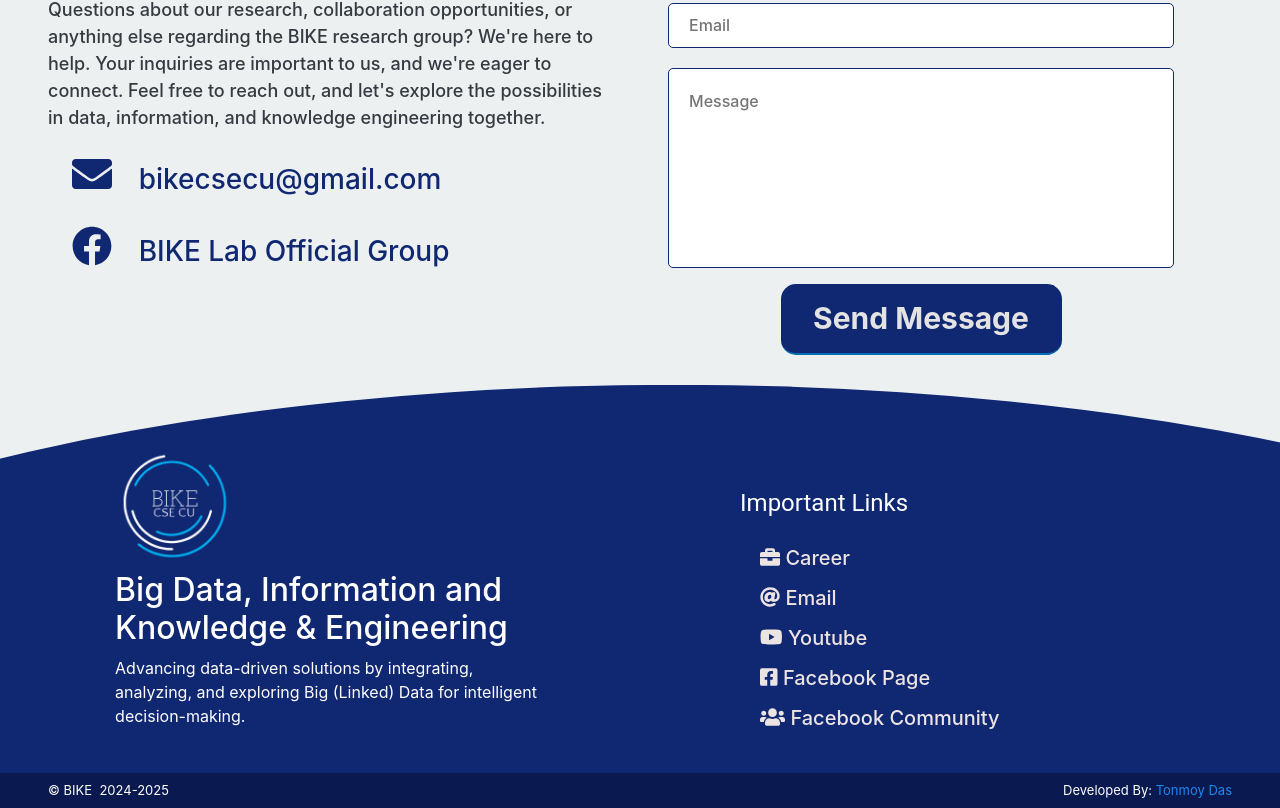
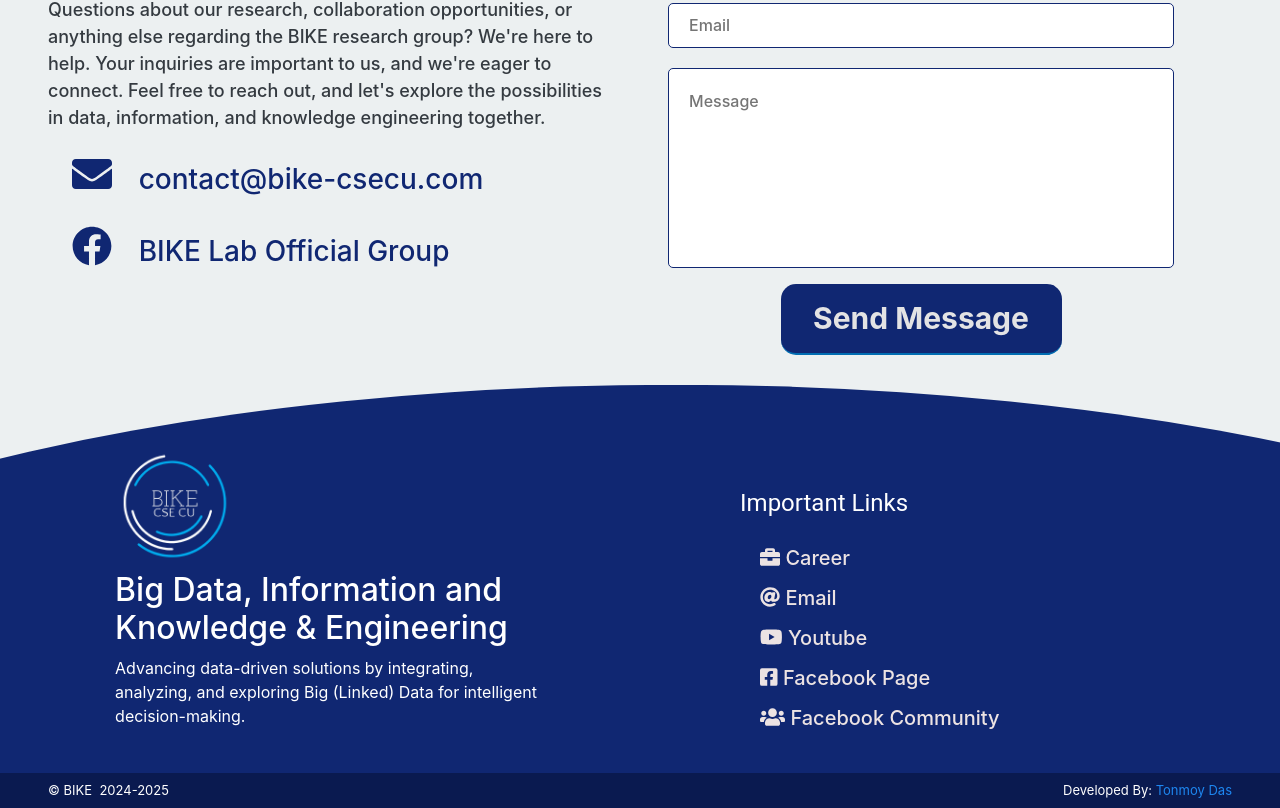
Before and after one commit to Brainless-Loco/bike-portfolio, a React (Create React App) app: page / in a window 1280 px wide. Shown: the part 3589-4397 px from the top of the page. Built offline with nearby package versions, Linux system fonts and the light colour scheme; no server answers; the database is empty.

Commit message:
Mail updated

```diff
--- a/src/Components/Footer/Footer.js
+++ b/src/Components/Footer/Footer.js
@@ -20,10 +20,10 @@ const Footer = () => {
                     <Link to="/Vacancies" className="footerLinks" target="_blank" rel="noopener noreferrer">
                         <i className="fas fa-briefcase"></i> Career
                     </Link>
-                    <Link to="mailto::bikecsecu@gmail.com" className="footerLinks" target="_blank" rel="noopener noreferrer"><i className="fas fa-at"></i> Email</Link>
+                    <Link to="mailto::contact@bike-csecu.com" className="footerLinks" target="_blank" rel="noopener noreferrer"><i className="fas fa-at"></i> Email</Link>
                     <Link to="https://www.youtube.com/channel/UCFHW8AK9v-5A51AMmcqeHnA" className="footerLinks" target="_blank" rel="noopener noreferrer"><i className="fab fa-youtube"></i> Youtube</Link>
-                    <Link to="http://" className="footerLinks" target="_blank" rel="noopener noreferrer"><i className="fab fa-facebook-square"></i> Facebook Page</Link>
-                    <Link to="http://" className="footerLinks" target="_blank" rel="noopener noreferrer"><i className="fas fa-users"></i> Facebook Community</Link>
+                    <Link to="https://www.facebook.com/groups/498871573515526" className="footerLinks" target="_blank" rel="noopener noreferrer"><i className="fab fa-facebook-square"></i> Facebook Page</Link>
+                    <Link to="https://www.facebook.com/groups/498871573515526" className="footerLinks" target="_blank" rel="noopener noreferrer"><i className="fas fa-users"></i> Facebook Community</Link>
                 </Box>
             </Box>
         </Box>
--- a/src/Components/Home/ContactUs/ContactUs.js
+++ b/src/Components/Home/ContactUs/ContactUs.js
@@ -50,9 +50,9 @@ const ContactUs = () => {
                     Questions about our research, collaboration opportunities, or anything else regarding the BIKE research group? We're here to help. Your inquiries are important to us, and we're eager to connect. Feel free to reach out, and let's explore the possibilities in data, information, and knowledge engineering together.
                 </p>
                 <div className="text-dark ml-3 px-2">
-                    <h1 className="d-inline h1 text-color1 mr-3"> <i className="fas fa-envelope"></i> </h1> <a href="mailto::bikecsecu@gmail.com" className="h3 text-color1">bikecsecu@gmail.com</a>
+                    <h1 className="d-inline h1 text-color1 mr-3"> <i className="fas fa-envelope"></i> </h1> <a href="mailto::contact@bike-csecu.com" className="h3 text-color1">contact@bike-csecu.com</a>
                     <br/> <br />
-                    <h1 className="d-inline h1 text-color1 mr-3"> <i className="fab fa-facebook"></i> </h1> <a href="mailto::bikecsecu@gmail.com" className="h3 text-color1">BIKE Lab Official Group</a>
+                    <h1 className="d-inline h1 text-color1 mr-3"> <i className="fab fa-facebook"></i> </h1> <a href="https://www.facebook.com/groups/498871573515526" target='_blank' className="h3 text-color1">BIKE Lab Official Group</a>
                 </div>
             </div>
             <div className="col-md-6"  uk-scrollspy="cls: uk-animation-slide-right; delay:500; repeat: false">
```
